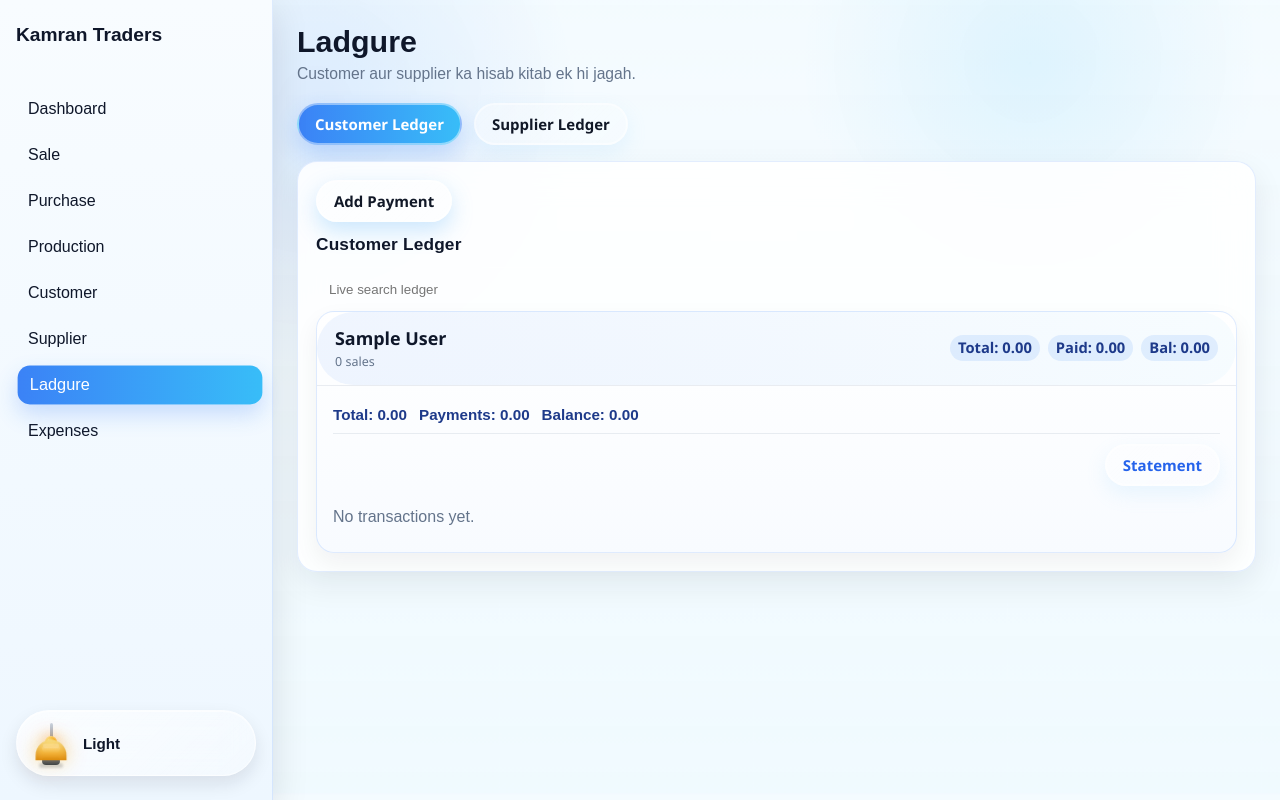
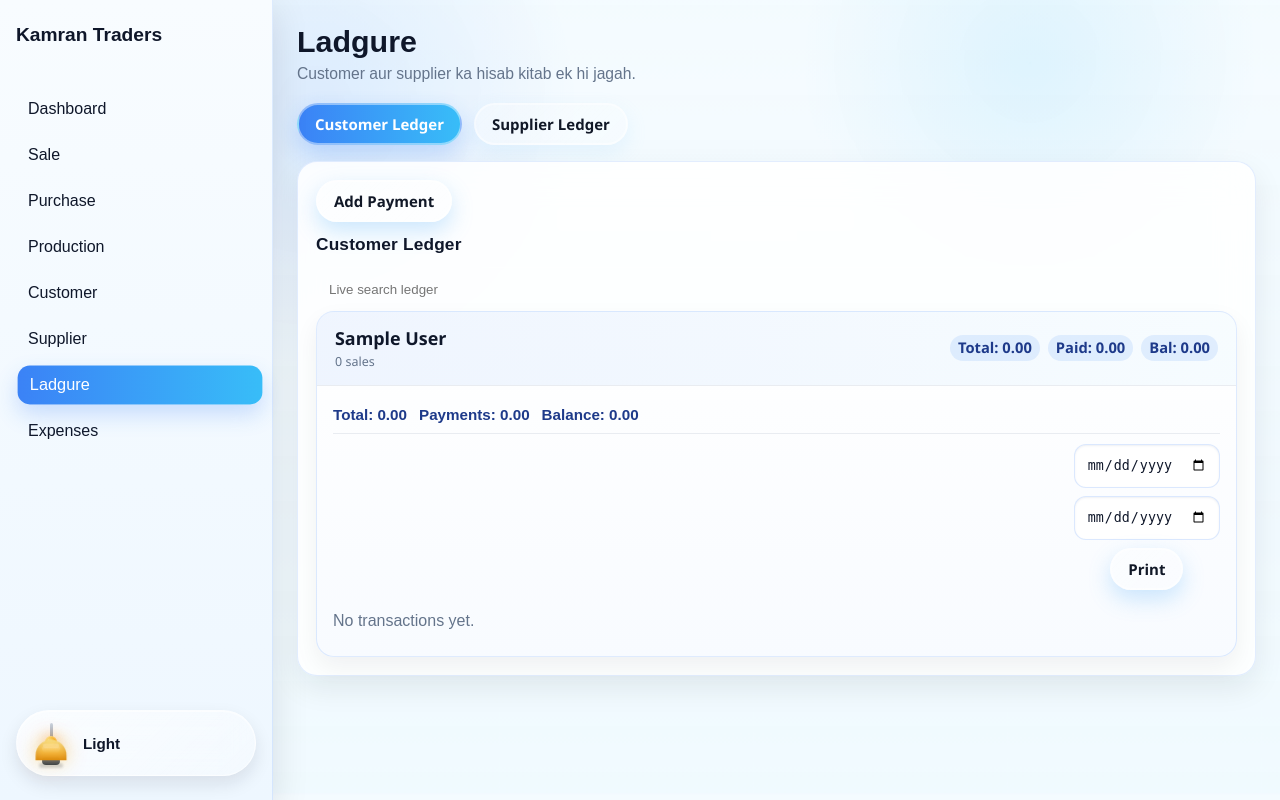
Before and after one commit to rehanfarooq47us-cpu/kamran-traders, a Flask app: page /ledger in a window 1280 px wide. Run offline with Flask 3, Linux system fonts and the light colour scheme; the visitor is signed in with stand-in values (Sample User, id 1); data comes from the database, SQL or seed files in the repository; data that the repository does not hold is empty.

Commit message:
updated code

```diff
--- a/app.py
+++ b/app.py
@@ -382,6 +382,9 @@ def sales_page():
         "SELECT id, name FROM customers ORDER BY name"
     ).fetchall()
     flatbread_rate = get_flatbread_rate(db)
+    flatbread_item = get_inventory_item(db, "Flatbread")
+    flatbread_available = float(flatbread_item["quantity_on_hand"] or 0) if flatbread_item else 0.0
+    flatbread_value = round(flatbread_available * flatbread_rate, 2)
     current_date = datetime.utcnow().strftime("%Y-%m-%d")
     total_sales_amount = sum(float(row["total"] or 0) for row in transactions)
     total_sales_quantity = sum(int(row["quantity"] or 0) for row in transactions)
@@ -390,6 +393,8 @@ def sales_page():
         transactions=transactions,
         customers=customers,
         flatbread_rate=flatbread_rate,
+        flatbread_available=flatbread_available,
+        flatbread_value=flatbread_value,
         total_sales_amount=total_sales_amount,
         total_sales_quantity=total_sales_quantity,
         current_date=current_date,
@@ -481,7 +486,11 @@ def add_sale():
         return redirect(url_for("sales_page"))
 
     db = get_db()
-    inventory_item = get_inventory_item(db, item_name)
+    if normalize_item_name(item_name).lower() == "flatbread":
+        inventory_item = get_inventory_item(db, "Flatbread")
+    else:
+        inventory_item = get_inventory_item(db, item_name)
+
     if not inventory_item or float(inventory_item["quantity_on_hand"] or 0) < quantity:
         flash("Not enough stock available for this sale", "error")
         return redirect(url_for("sales_page"))
@@ -908,6 +917,8 @@ def ledger_statement_print(party_type, party_id):
     init_db()
     db = get_db()
     party_type = party_type.lower()
+    start_date = request.args.get("start_date", "").strip()
+    end_date = request.args.get("end_date", "").strip()
 
     if party_type == "customer":
         party = db.execute(
@@ -942,9 +953,34 @@ def ledger_statement_print(party_type, party_id):
         ).fetchall()
         label = "Total Purchase"
 
+    def is_within_range(entry_date):
+        if not entry_date:
+            return True
+        try:
+            date_value = datetime.strptime(entry_date.split(" ")[0], "%Y-%m-%d")
+        except ValueError:
+            return True
+        if start_date:
+            try:
+                start_value = datetime.strptime(start_date, "%Y-%m-%d")
+            except ValueError:
+                start_value = None
+            if start_value and date_value < start_value:
+                return False
+        if end_date:
+            try:
+                end_value = datetime.strptime(end_date, "%Y-%m-%d")
+            except ValueError:
+                end_value = None
+            if end_value and date_value > end_value:
+                return False
+        return True
+
     entries = []
     total_value = 0.0
     for transaction in transactions:
+        if not is_within_range(transaction["created_at"]):
+            continue
         total_value += float(transaction["total"] or 0)
         entries.append({
             "kind": "transaction",
@@ -958,6 +994,8 @@ def ledger_statement_print(party_type, party_id):
 
     payment_total = 0.0
     for payment in payments:
+        if not is_within_range(payment["payment_date"]):
+            continue
         payment_total += float(payment["amount"] or 0)
         entries.append({
             "kind": "payment",
@@ -979,6 +1017,8 @@ def ledger_statement_print(party_type, party_id):
         payment_total=round(payment_total, 2),
         balance=round(total_value - payment_total, 2),
         label=label,
+        start_date=start_date,
+        end_date=end_date,
     )
 
 
@@ -1156,6 +1196,11 @@ def purchases_page():
     flour_total_units = sum(int(row["quantity"]) for row in transactions if row["item_name"] and row["item_name"].strip().lower() == "flour")
     flour_total_kgs = sum(int(row["quantity"]) * KG_PER_PURCHASE_UNIT for row in transactions if row["item_name"] and row["item_name"].strip().lower() == "flour")
     flour_total_amount = sum(float(row["total"] or 0) for row in transactions if row["item_name"] and row["item_name"].strip().lower() == "flour")
+    flour_item = get_inventory_item(db, "Flour")
+    remaining_flour_kgs = float(flour_item["quantity_on_hand"] or 0) if flour_item else 0.0
+    flour_rate = get_latest_flour_purchase_price(db)
+    remaining_flour_value = round(remaining_flour_kgs * flour_rate, 2) if flour_rate > 0 else 0.0
+    current_date = datetime.utcnow().strftime("%Y-%m-%d")
     return render_template(
         "purchases.html",
         transactions=transactions,
@@ -1163,13 +1208,16 @@ def purchases_page():
         flour_total_units=flour_total_units,
         flour_total_kgs=flour_total_kgs,
         flour_total_amount=flour_total_amount,
+        remaining_flour_kgs=remaining_flour_kgs,
+        remaining_flour_value=remaining_flour_value,
+        current_date=current_date,
     )
 
 
 @app.route("/purchases", methods=["POST"])
 def add_purchase():
     init_db()
-    item_name = normalize_item_name(request.form.get("item_name", "").strip())
+    item_name = "Flour"
     quantity = int(request.form.get("quantity", 0))
     unit_price = float(request.form.get("unit_price", 0))
     supplier_name = request.form.get("supplier_name", "").strip()
@@ -1219,7 +1267,7 @@ def edit_purchase(transaction_id):
         return redirect(url_for("purchases_page"))
 
     if request.method == "POST":
-        item_name = normalize_item_name(request.form.get("item_name", "").strip())
+        item_name = "Flour"
         quantity = int(request.form.get("quantity", 0))
         unit_price = float(request.form.get("unit_price", 0))
         supplier_name = request.form.get("supplier_name", "").strip()
--- a/static/style.css
+++ b/static/style.css
@@ -498,6 +498,11 @@ body .sidebar button {
   color: #0f172a;
   font-weight: 600;
   cursor: pointer;
+  border-radius: 0;
+}
+
+.ledger-party-toggle:hover {
+  background: linear-gradient(90deg, rgba(59, 130, 246, 0.12), rgba(56, 189, 248, 0.08));
 }
 
 .ledger-party-title-block {
@@ -554,6 +559,21 @@ body .sidebar button {
 .ledger-party-actions {
   display: flex;
   justify-content: flex-end;
+  flex-wrap: wrap;
+  gap: 8px;
+}
+
+.ledger-print-form {
+  display: flex;
+  flex-wrap: wrap;
+  gap: 8px;
+  align-items: center;
+  justify-content: flex-end;
+}
+
+.ledger-print-form input {
+  min-width: 140px;
+  max-width: 180px;
 }
 
 .ledger-empty {
@@ -1548,6 +1568,16 @@ button:active {
   .ledger-party-head-stats {
     justify-content: flex-start;
   }
+
+  .ledger-print-form {
+    width: 100%;
+    justify-content: flex-start;
+  }
+
+  .ledger-print-form input {
+    width: 100%;
+    max-width: none;
+  }
 }
 
 @media (max-width: 640px) {
@@ -1599,6 +1629,10 @@ button:active {
 
   .login-card {
     padding: 20px;
+  }
+
+  .ledger-party-card {
+    border-radius: 16px;
   }
 
   .ledger-modal {
--- a/templates/ledger.html
+++ b/templates/ledger.html
@@ -56,7 +56,11 @@
                     <strong>Balance: {{ "%.2f"|format(row['balance']) }}</strong>
                   </div>
                   <div class="ledger-party-actions">
-                    <a class="secondary-btn" href="{{ url_for('ledger_statement_print', party_type=view, party_id=row['party']['party_id']) }}" target="_blank">Statement</a>
+                    <form class="ledger-print-form" action="{{ url_for('ledger_statement_print', party_type=view, party_id=row['party']['party_id']) }}" method="get" target="_blank">
+                      <input type="date" name="start_date" placeholder="Start date">
+                      <input type="date" name="end_date" placeholder="End date">
+                      <button type="submit" class="secondary-btn">Print</button>
+                    </form>
                   </div>
                   {% for entry in row['entries'] %}
                     <div class="ledger-bill-row {% if entry['kind'] == 'payment' %}ledger-payment-row{% endif %}">
```
Also changed, not shown: templates/login.html (+0 -66 lines), templates/purchases.html (+5 -2 lines), templates/sales.html (+5 -2 lines), tests/test_app.py (+48 -0 lines).
